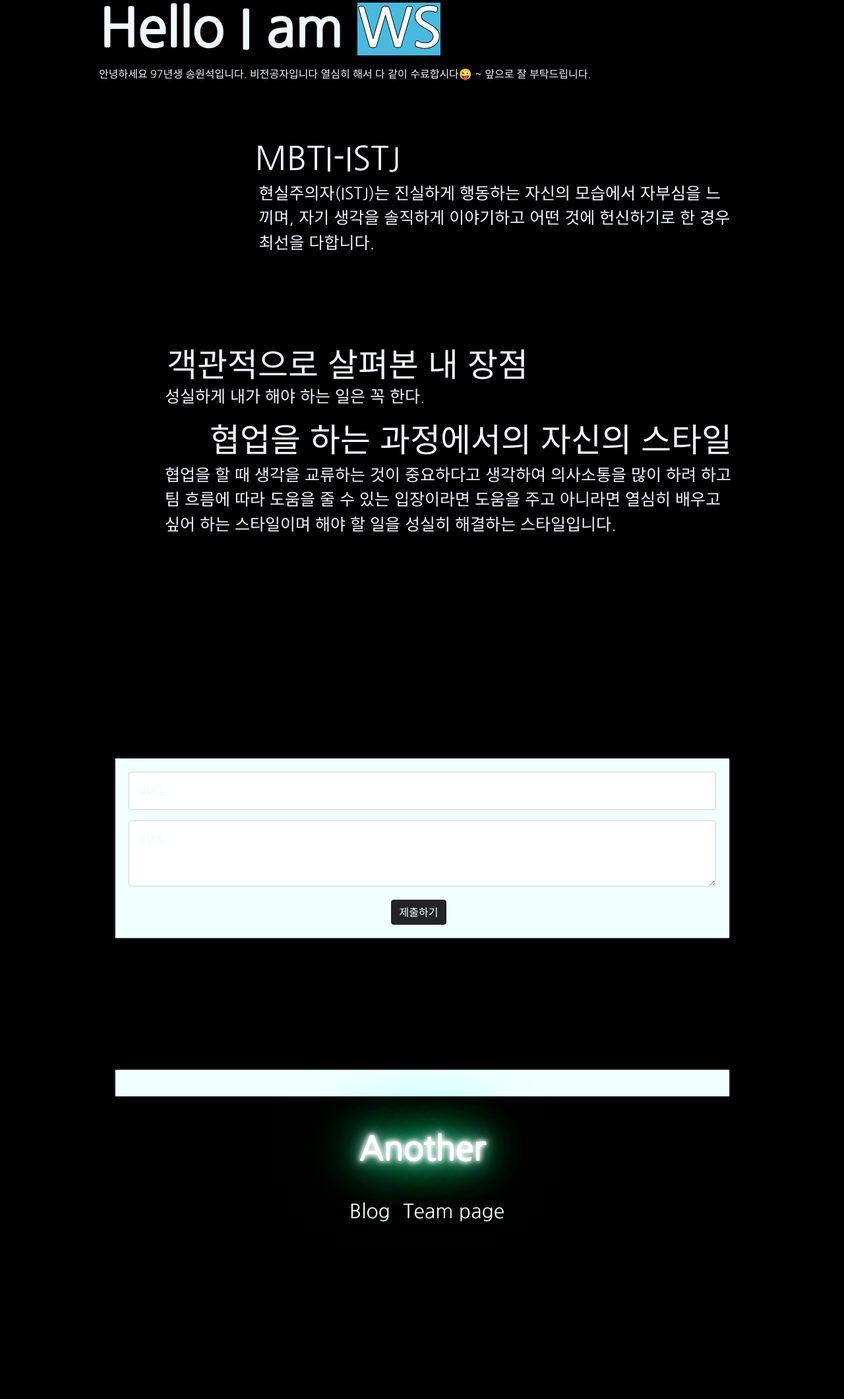
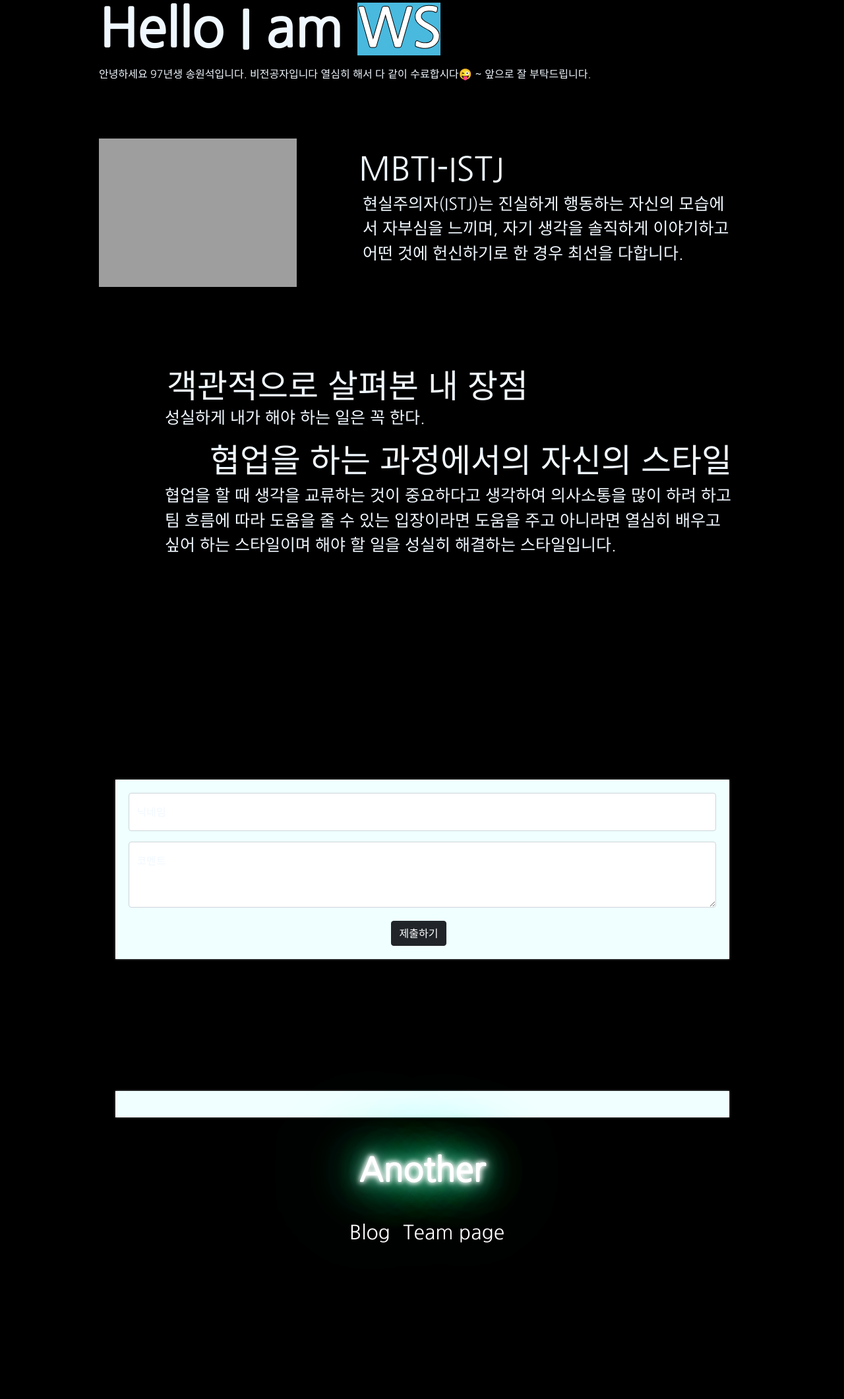
Before and after one commit to 2sel/7team.github.io, a Flask app: template templates/intro/ws.html in a window 1280 px wide. Shown: the part 187-2308 px from the top of the page at 66% size. Before the commit the page ends 2039 px from the top, so only its background shows below. Run offline with Flask 2, Linux system fonts and the light colour scheme; the template is opened without the code that fills it, so the values that code supplies are empty; grey boxes are pictures that could not be loaded.

Commit message:
Update ws.html

```diff
--- a/templates/intro/ws.html
+++ b/templates/intro/ws.html
@@ -33,7 +33,7 @@
 
     <div class="main">
       <div class="Information">
-        <img class="info-img" id="my-img" src=""./../../static/intro/sws.png"">
+        <img class="info-img" id="my-img" src="./../../static/intro/sws.png">
         <div class="Information-info">
           <h3 class="Information-name" id="name1">MBTI-ISTJ</h3>
           <p class="Information-comment" id="commnet1">현실주의자(ISTJ)는 진실하게 행동하는 자신의 모습에서 자부심을 느끼며, 자기 생각을 솔직하게 이야기하고 어떤 것에
```
